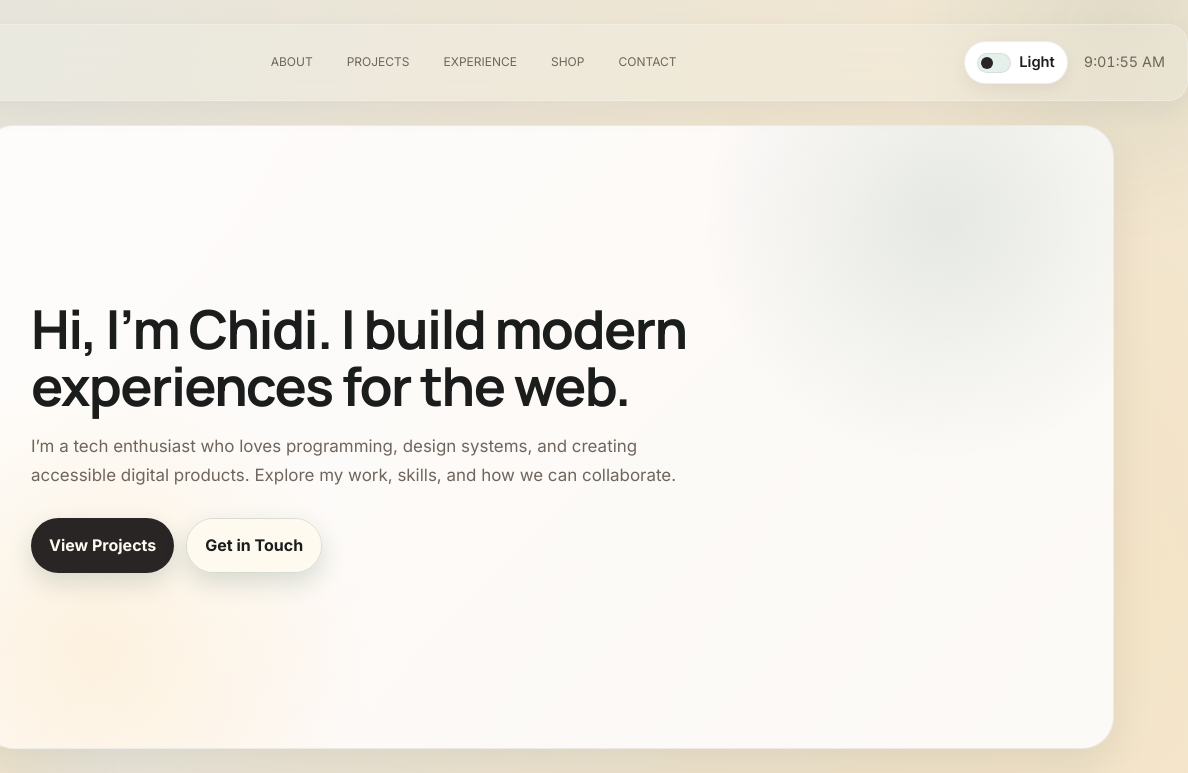
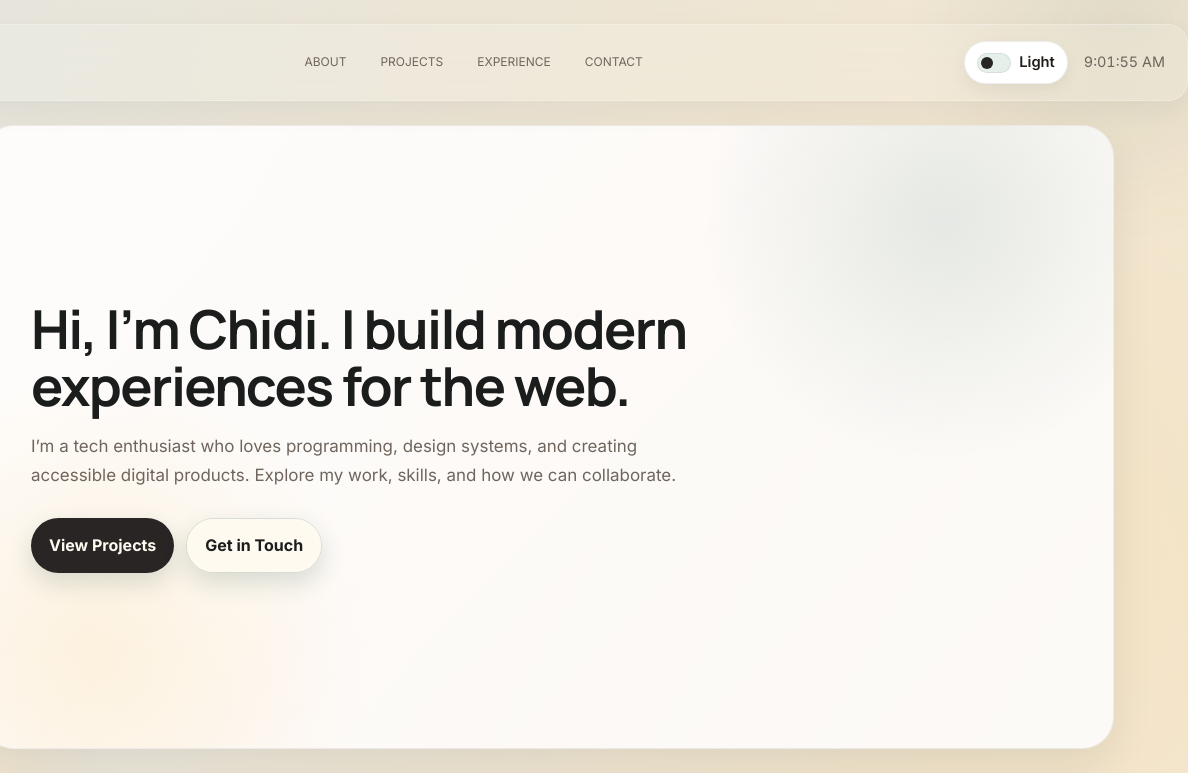
Before and after one commit to Chikaife/anyimchidi, a plain HTML site: page index.html in a window 1280 px wide. Shown: the top 773 px of the page, 92-1280 px from the left. Drawn offline with Linux system fonts and the light colour scheme.

Commit message:
removed shop

```diff
--- a/index.html
+++ b/index.html
@@ -66,7 +66,7 @@
         <a href="/about">About</a>
         <a href="/projects">Projects</a>
         <a href="/#experience">Experience</a>
-        <a href="/shop">Shop</a>
+        <!-- <a href="/shop">Shop</a> -->
         <a href="/#contact">Contact</a>
     </nav>
 </details>
@@ -75,7 +75,7 @@
         <a href="/about">About</a>
         <a href="/projects">Projects</a>
         <a href="/#experience">Experience</a>
-        <a href="/shop">Shop</a>
+        <!-- <a href="/shop">Shop</a> -->
         <a href="/#contact">Contact</a>
     </nav>
 
```
